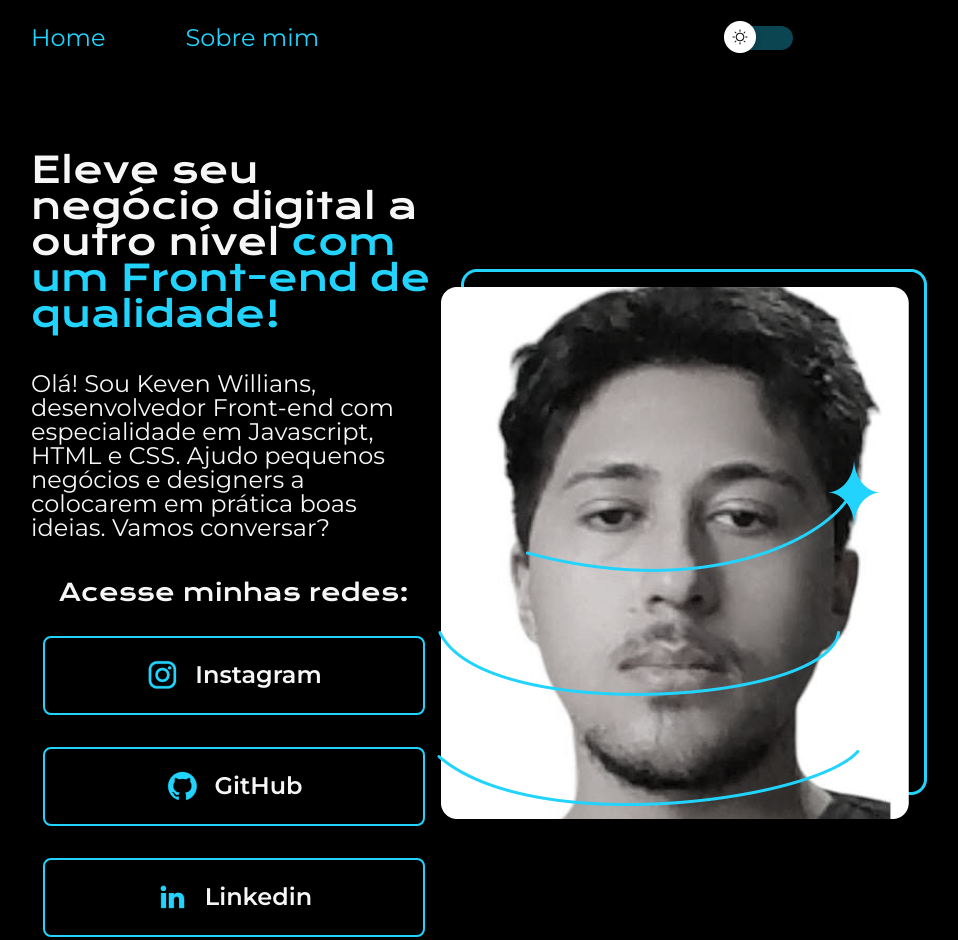
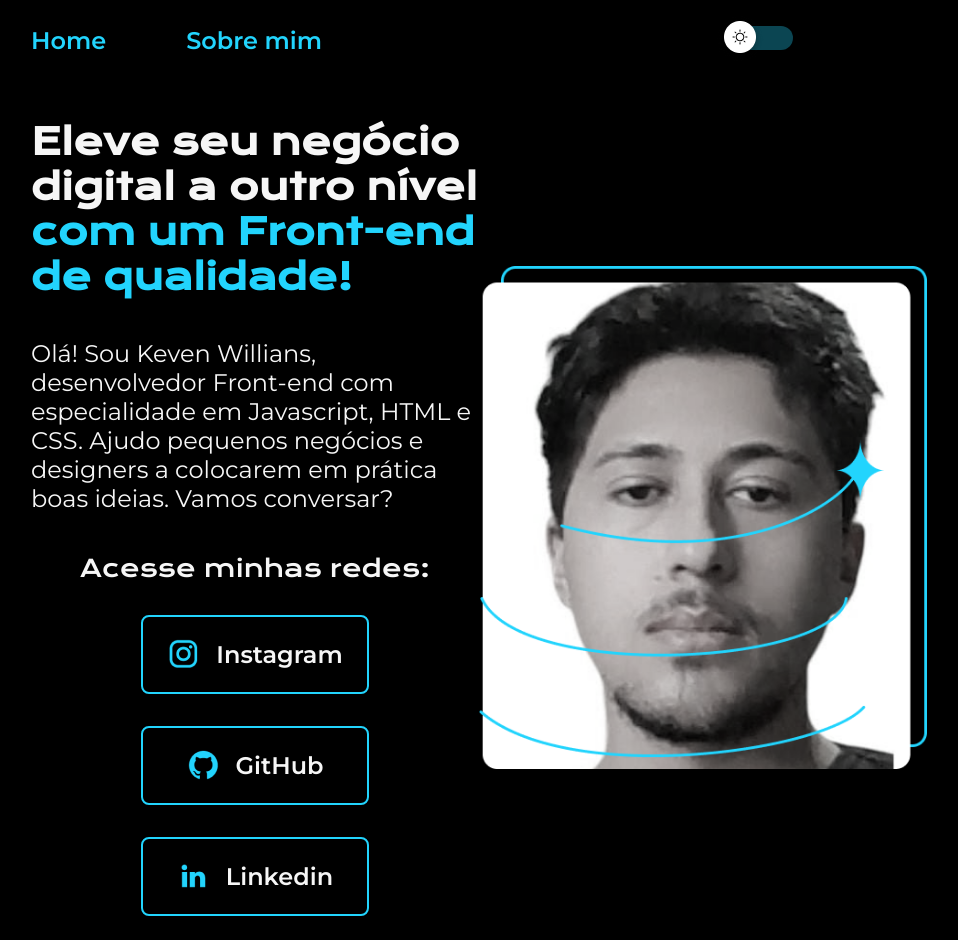
Before and after one commit to kevenscharttz/Portfolio, a plain HTML site: page index.html in a window 1280 px wide. Shown: the top 940 px of the page, without its empty margins (161-1119 px from the left). Drawn offline with nearby package versions, Linux system fonts and the light colour scheme.

Commit message:
feito algumas mudanças no tipo de tamanho das fontes e imagens, alteradas respectivamente para rem e porcentagem

```diff
--- a/index.html
+++ b/index.html
@@ -15,7 +15,7 @@
             <a href="index.html" class="header__menu__link">Home</a>
             <a href="./about.html" class="header__menu__link">Sobre mim</a>
         </nav>
-        <button class="switch-container" onclick="toggleButton()" id="switch">
+        <button class="switch-container" onclick="mudarTema()" id="switch">
             <img src="./src/assets/toggle-sun.png" alt="" class="switch__toggle" id="phase">
         </button>
     </header>
@@ -43,7 +43,7 @@
 
             </div>
         </section>
-        <img src="./src/assets/foto-perfil.png" alt="Foto de perfil de Keven Willians" class="foto-perfil">
+        <img src="./src/assets/foto-perfil.png" alt="Foto de perfil de Keven Willians" class="profile-image">
     </main>
     <footer class="footer-container">
         <P class="footer__text">Desenvolvido por Keven Willians</P>
--- a/script.js
+++ b/script.js
@@ -1,4 +1,4 @@
-function toggleButton() {
+function mudarTema() {
     let html = document.documentElement;
     let button = document.getElementById("phase");
 
--- a/src/styles/reset.css
+++ b/src/styles/reset.css
@@ -28,9 +28,7 @@ article, aside, details, figcaption, figure,
 footer, header, hgroup, menu, nav, section {
     display: block;
 }
-body {
-    line-height: 1;
-}
+
 ol, ul {
     list-style: none;
 }
--- a/src/styles/style.css
+++ b/src/styles/style.css
@@ -24,6 +24,7 @@ body {
 
 .header__menu{
     display: flex;
+    width: 50%;
     gap: 80px;
 }
 
@@ -31,8 +32,8 @@ body {
     color: var(--nav-link-color);
     text-decoration: none;
     font-family: var(--font-text);
-    font-size: 24px;
-    font-weight: 400;
+    font-size: 1.5rem;
+    font-weight: 600;
 }
 
 .header__menu__link:hover {
@@ -65,25 +66,26 @@ body {
 }
 
 .main-container {
-    padding: 8% 15%;
+    padding: 5% 15%;
     display: flex;
     align-items: center;
     justify-content: space-between;
 }
 .main__content {
-    width: 615px;
+    width: 50%;
     display: flex;
     flex-direction: column;
     gap: 40px;
 }
 
 .main__content__title {
-    font-size: 36px;
+    font-size: 2.25rem;
+    font-weight: 600;
     font-family: var(--font-title);
 }
 
 .main__content__text {
-    font-size: 24px;
+    font-size: 1.5rem;
     font-family: var(--font-text);
 }
 
@@ -98,7 +100,7 @@ body {
 .buttons__subtitle {
     font-family: var(--font-subtitle);
     font-weight: 400;
-    font-size: 24px;
+    font-size: 1.5rem;
 }
 
 .buttons__link {
@@ -107,10 +109,10 @@ body {
     justify-content: center;
     gap: 16px;
     border: 2px solid var(--contrast-color);
-    width: 378px;
+    width: 50%;
     text-align: center;
     border-radius: 8px;
-    font-size: 24px;
+    font-size: 1.5rem;
     font-weight: 600;
     padding: 21.5px 0;
     text-decoration: none;
@@ -123,6 +125,10 @@ body {
     transition: .3s;
 }
 
+.profile-image {
+    width: 50%;
+}
+
 .footer-container {
     display: flex;
     justify-content: center;
@@ -133,9 +139,9 @@ body {
 }
 
 .footer__text {
-    font-size: 24px;
+    font-size: 1.5rem;
     text-align: center;
-    line-height: 36px;
+    font-weight: 400;
     font-family: var(--font-text);
     color: var(--footer-text-color);
 }
```
Also changed, not shown: about.html (+2 -2 lines).
